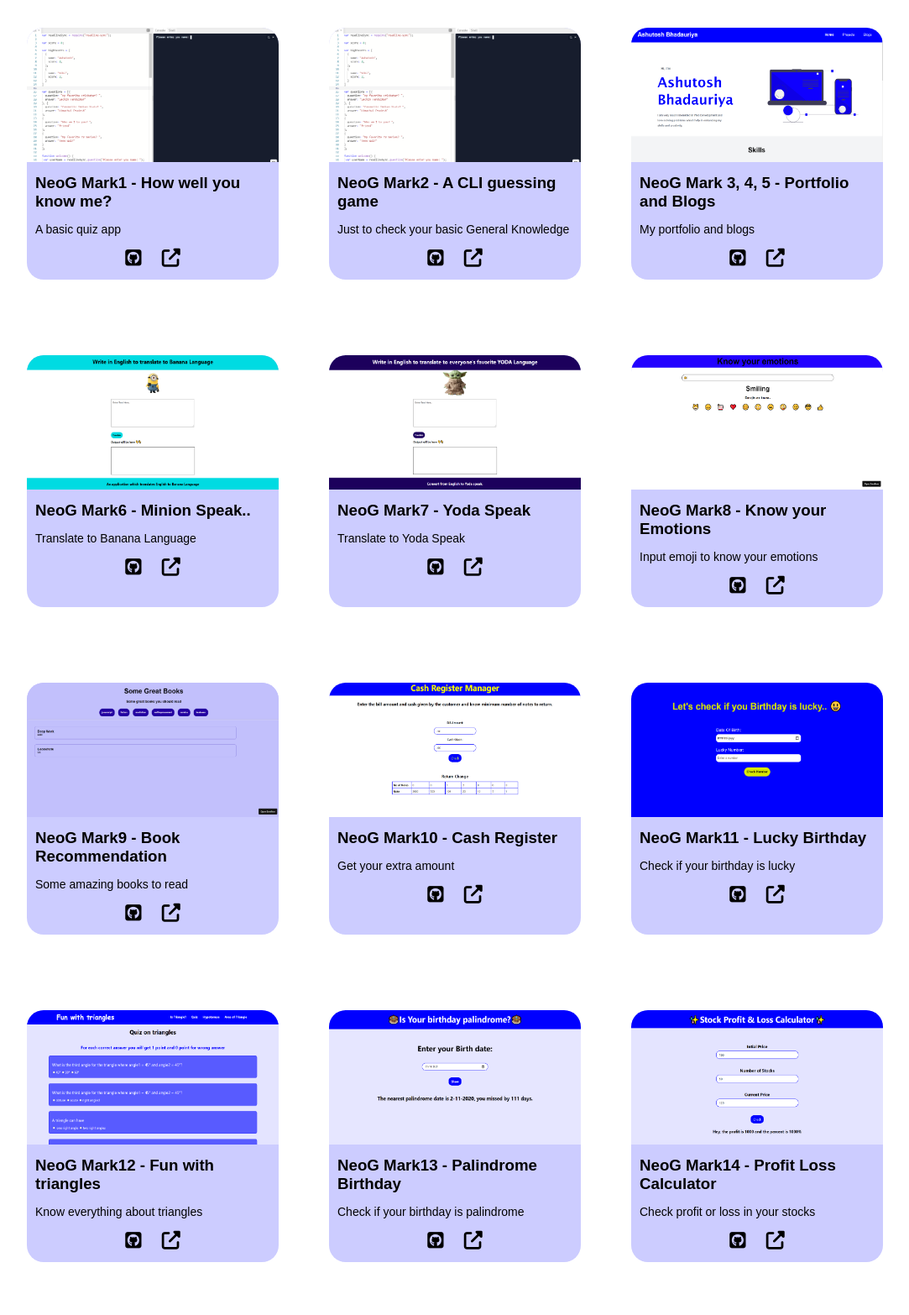
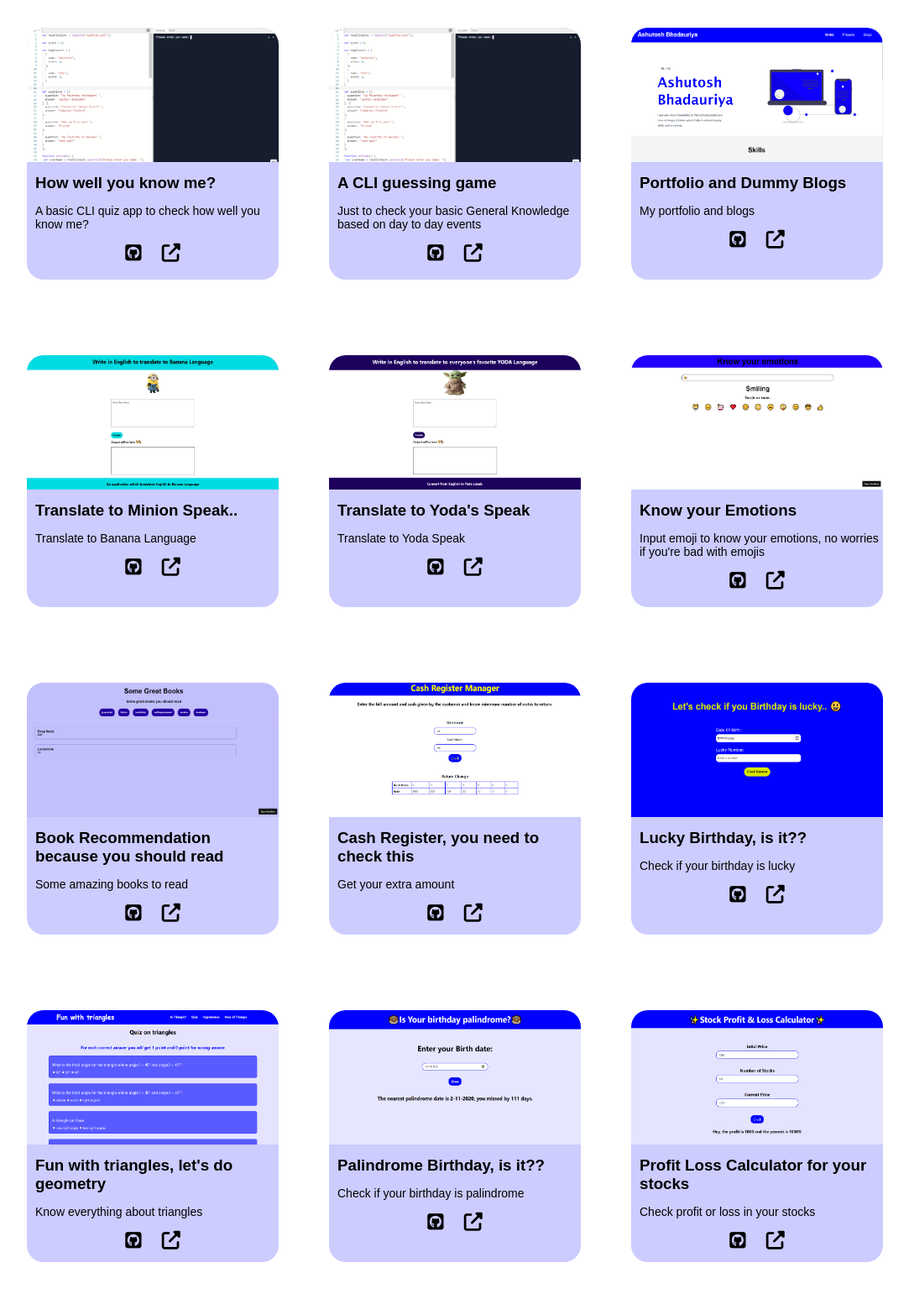
Before and after one commit to Ashutosh-Bhadauriya/RA-Portfolio, a plain HTML site: page projects.html in a window 1280 px wide. Shown: the part 297-1863 px from the top of the page at 84% size, without its empty margins (98-1181 px from the left). Drawn offline with Linux system fonts and the light colour scheme.

Commit message:
Fix: Title fixes

```diff
--- a/projects.html
+++ b/projects.html
@@ -35,8 +35,8 @@
         <div class="project-container">
           <div class="card">
             <img class="card-image" src="images/proj1.png" alt="" />
-            <h3 class="card-heading">NeoG Mark1 - How well you know me?</h3>
-            <p class="card-para">A basic quiz app</p>
+            <h3 class="card-heading">How well you know me?</h3>
+            <p class="card-para">A basic CLI quiz app to check how well you know me?</p>
             <a
               class="card-link"
               href="https://replit.com/join/pkvfaohzvg-ashutoshbhadaur"
@@ -52,8 +52,8 @@
           </div>
           <div class="card">
             <img class="card-image" src="images/proj1.png" alt="" />
-            <h3 class="card-heading">NeoG Mark2 - A CLI guessing game</h3>
-            <p class="card-para">Just to check your basic General Knowledge</p>
+            <h3 class="card-heading">A CLI guessing game</h3>
+            <p class="card-para">Just to check your basic General Knowledge based on day to day events</p>
             <a
               class="card-link"
               href="https://github.com/Ashutosh-Bhadauriya/RA2"
@@ -70,7 +70,7 @@
           <div class="card">
             <img class="card-image" src="images/Portfolio.png" alt="" />
             <h3 class="card-heading">
-              NeoG Mark 3, 4, 5 - Portfolio and Blogs
+              Portfolio and Dummy Blogs
             </h3>
             <p class="card-para">My portfolio and blogs</p>
             <a
@@ -91,7 +91,7 @@
         <div class="project-container">
           <div class="card">
             <img class="card-image" src="images/minion.png" alt="" />
-            <h3 class="card-heading">NeoG Mark6 - Minion Speak..</h3>
+            <h3 class="card-heading">Translate to Minion Speak..</h3>
             <p class="card-para">Translate to Banana Language</p>
             <a
               class="card-link"
@@ -108,7 +108,7 @@
           </div>
           <div class="card">
             <img class="card-image" src="images/yodaspeak.png" alt="" />
-            <h3 class="card-heading">NeoG Mark7 - Yoda Speak</h3>
+            <h3 class="card-heading">Translate to Yoda's Speak</h3>
             <p class="card-para">Translate to Yoda Speak</p>
             <a
               class="card-link"
@@ -125,8 +125,8 @@
           </div>
           <div class="card">
             <img class="card-image" src="images/emotions.png" alt="" />
-            <h3 class="card-heading">NeoG Mark8 - Know your Emotions</h3>
-            <p class="card-para">Input emoji to know your emotions</p>
+            <h3 class="card-heading">Know your Emotions</h3>
+            <p class="card-para">Input emoji to know your emotions, no worries if you're bad with emojis</p>
             <a
               class="card-link"
               href="https://github.com/Ashutosh-Bhadauriya/RA8"
@@ -142,7 +142,7 @@
         <div class="project-container">
           <div class="card">
             <img class="card-image" src="images/bookrc.png" alt="" />
-            <h3 class="card-heading">NeoG Mark9 - Book Recommendation</h3>
+            <h3 class="card-heading">Book Recommendation because you should read</h3>
             <p class="card-para">Some amazing books to read</p>
             <a
               class="card-link"
@@ -156,7 +156,7 @@
           </div>
           <div class="card">
             <img class="card-image" src="images/cashr.png" alt="" />
-            <h3 class="card-heading">NeoG Mark10 - Cash Register</h3>
+            <h3 class="card-heading">Cash Register, you need to check this</h3>
             <p class="card-para">Get your extra amount</p>
             <a
               class="card-link"
@@ -173,7 +173,7 @@
           </div>
           <div class="card">
             <img class="card-image" src="images/lucky.png" alt="" />
-            <h3 class="card-heading">NeoG Mark11 - Lucky Birthday</h3>
+            <h3 class="card-heading">Lucky Birthday, is it??</h3>
             <p class="card-para">Check if your birthday is lucky</p>
             <a
               class="card-link"
@@ -193,7 +193,7 @@
         <div class="project-container">
           <div class="card">
             <img class="card-image" src="images/triangles.png" alt="" />
-            <h3 class="card-heading">NeoG Mark12 - Fun with triangles</h3>
+            <h3 class="card-heading">Fun with triangles, let's do geometry</h3>
             <p class="card-para">Know everything about triangles</p>
             <a
               class="card-link"
@@ -210,7 +210,7 @@
           </div>
           <div class="card">
             <img class="card-image" src="images/palind.png" alt="" />
-            <h3 class="card-heading">NeoG Mark13 - Palindrome Birthday</h3>
+            <h3 class="card-heading">Palindrome Birthday, is it??</h3>
             <p class="card-para">Check if your birthday is palindrome</p>
             <a
               class="card-link"
@@ -227,7 +227,7 @@
           </div>
           <div class="card">
             <img class="card-image" src="images/proloss.png" alt="" />
-            <h3 class="card-heading">NeoG Mark14 - Profit Loss Calculator</h3>
+            <h3 class="card-heading">Profit Loss Calculator for your stocks</h3>
             <p class="card-para">Check profit or loss in your stocks</p>
             <a
               class="card-link"
```
Also changed, not shown: index.html (+4 -4 lines).
